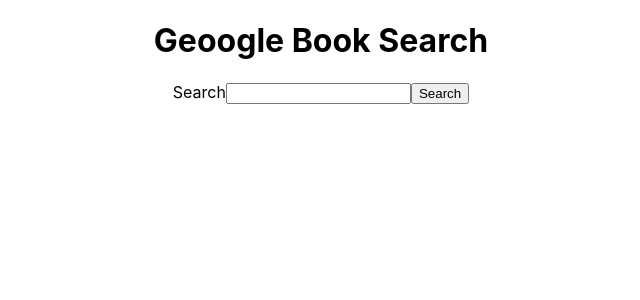
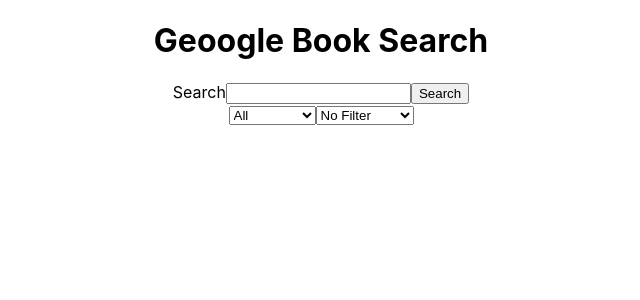
Before and after one commit to thinkful-ei-firefly/googleapi-ben-fabian, a React (Create React App) app: page / in a window 1280 px wide. Shown: the top 300 px of the page, without its empty margins (319-959 px from the left). Built offline with nearby package versions, Linux system fonts and the light colour scheme.

Commit message:
begin handlesearch function

```diff
--- a/src/App.js
+++ b/src/App.js
@@ -1,21 +1,67 @@
 import React from 'react';
 import './App.css';
 import Header from './components/Header';
-import Search from './components/Search'
+import Search from './components/Search';
+import Filter from './components/Filter';
+import List from './components/List';
 
 class App extends React.Component {
-
-  status = {
-
+  constructor(props) {
+    super(props);
+    this.state = {
+      books: [],
+      error: null
+    };
   }
 
-  render(){
+  // handleDestructure = obj => {
+  //   console.log('handleDestructure running');
+  //   for (var {
+  //     volumeInfo: { title: t },
+  //     // saleInfo: {
+  //     //   listPrice: { amount: a }
+  //     // }
+  //   } of obj.items) {
+  //     console.log('Title: ' + t);
+  //   }
+  // };
+
+  handleDestructure = obj => {
+    obj.items.map(book =>
+      { book.volumeInfo.title, book.saleInfo.listPrice.amount }
+    );
+  };
+
+  handleFetch = url => {
+    fetch(url)
+      .then(res => res.json())
+      .then(res => this.handleDestructure(res))
+      .then(books => this.setState({ books }))
+      .catch(error => console.log(error));
+  };
+
+  handleURL = query => {
+    const BASE_URL = 'https://www.googleapis.com/books/v1/volumes?q=';
+    const API_KEY = '&key=AIzaSyC1O5z_V2IgWRZUA0LoxsLDmnA0_t5hRlU';
+    return BASE_URL + query + API_KEY;
+  };
+
+  handleSearch = e => {
+    e.preventDefault();
+    const query = e.currentTarget.search.value;
+    // henry & filter=paid-ebooks & printType=books &
+    const URL = this.handleURL(query);
+    this.handleFetch(URL);
+    console.log(URL);
+  };
+
+  render() {
     return (
       <div className="App">
         <Header />
-        <Search />
-
-
+        <Search handleSearch={this.handleSearch} />
+        <Filter />
+        <List books={this.state.books} />
       </div>
     );
   }
--- a/src/components/Filter.js
+++ b/src/components/Filter.js
@@ -0,0 +1,21 @@
+import React from 'react';
+
+export default function Search() {
+  return (
+    <div className="Filter">
+      <select id="print-type">
+        <option value="all">All</option>
+        <option value="books">Books</option>
+        <option value="magazines">Magazines</option>
+      </select>
+      <select id="book-type">
+        <option value="no-filter">No Filter</option>
+        <option value="e-books">eBooks</option>
+        <option value="free-e-books">Free eBooks</option>
+        <option value="full">Full</option>
+        <option value="paid-e-books">Paid eBooks</option>
+        <option value="partial">Partial</option>
+      </select>
+    </div>
+  );
+}
--- a/src/components/List.js
+++ b/src/components/List.js
@@ -0,0 +1,26 @@
+import React from 'react';
+// import Book from 'Book';
+
+export default function List(props) {
+  return (
+    <div className="List">
+      {/* <div className="Item">
+        <img src="" alt="some alt text" />
+        <h2>Henry I</h2>
+        <p>Author: Warren Hollister</p>
+        <p>Price: $50.00</p>
+        <p>Description</p>
+      </div> */}
+      {/* props.books.forEach(book => {
+        <Book
+          img={book.img}
+          title={book.title}
+          author={book.author}
+          price={book.price}
+          description={book.description}
+        />
+      }
+      ); */}
+    </div>
+  );
+}
--- a/src/components/Search.js
+++ b/src/components/Search.js
@@ -1,11 +1,11 @@
 import React from 'react';
 
-export default function Search(){
-	return(
-		<form>
-			<label htmlFor='search'>Search</label>
-			<input id='search'/>
-			<button>Search</button>
-		</form>
-		);
+export default function Search(props) {
+  return (
+    <form onSubmit={props.handleSearch}>
+      <label htmlFor="search">Search</label>
+      <input id="search" />
+      <button>Search</button>
+    </form>
+  );
 }
```
